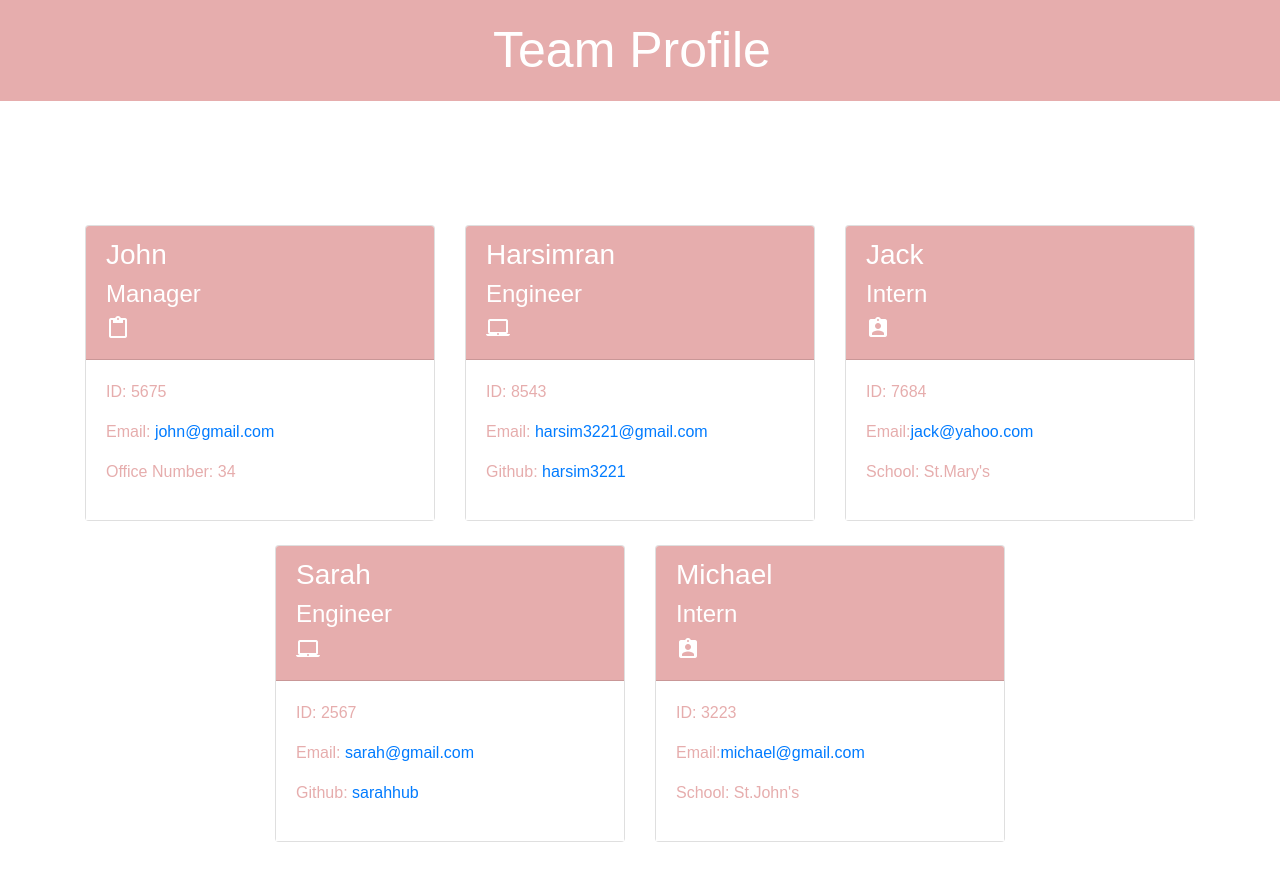
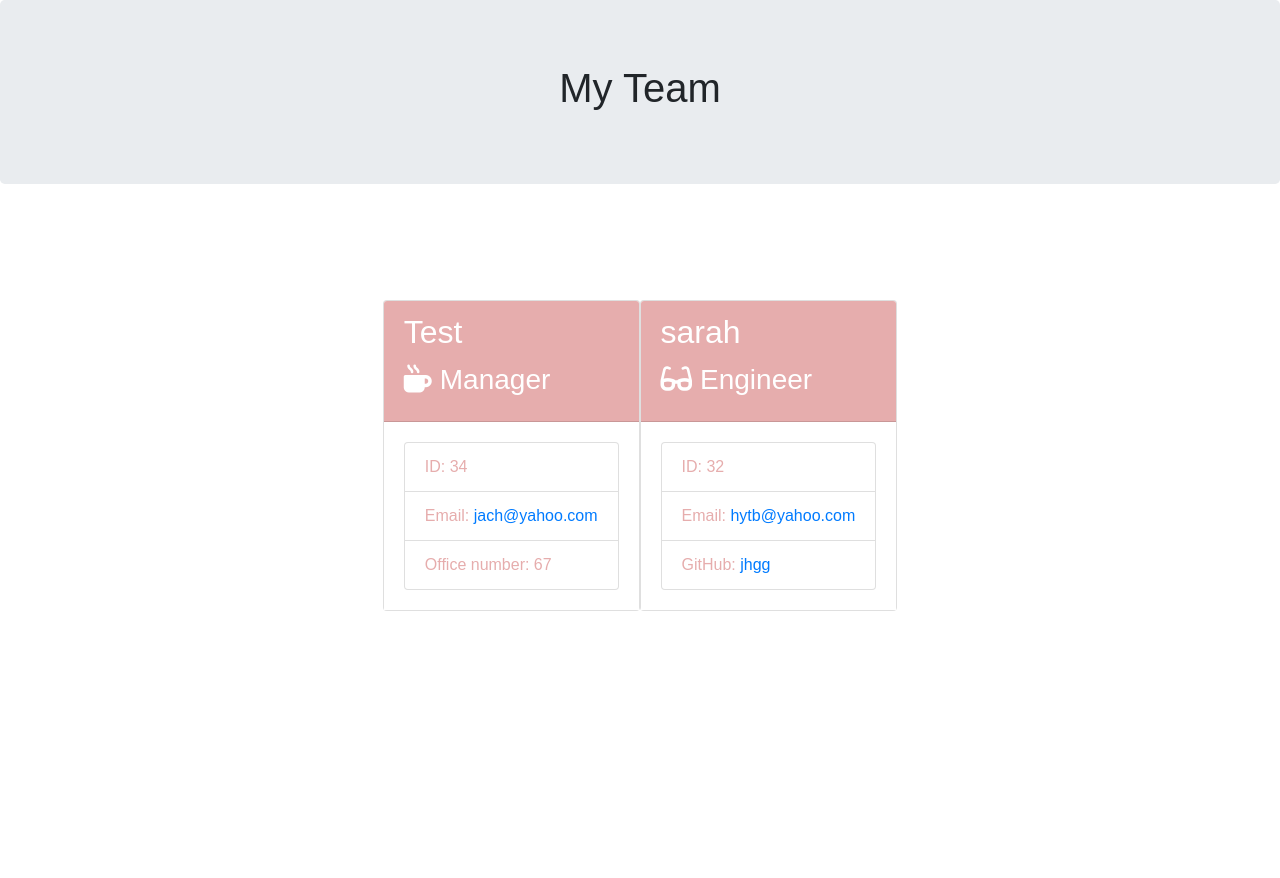
Before and after one commit to harsim3221/Team-Profile-Generator, a website: page starter/index.html in a window 1280 px wide. After the commit the page ends 800 px from the top, so only its background shows below. Drawn offline with nearby package versions, Linux system fonts and the light colour scheme.

Commit message:
Installed inquirer

```diff
--- a/starter/index.html
+++ b/starter/index.html
@@ -1,111 +1,60 @@
+
     <!DOCTYPE html>
 <html lang="en">
+
 <head>
-      <meta charset="UTF-8">
-      <meta name="viewport" content="width=device-width, initial-scale=1.0">
-      <title>Team Profile</title>
-      <link rel="stylesheet" href="https://cdnjs.cloudflare.com/ajax/libs/font-awesome/5.11.2/css/all.min.css">
-      <link href="https://fonts.googleapis.com/css?family=Public+Sans:300i,300,500&display=swap" rel="stylesheet">
-      <link rel="stylesheet" href="https://stackpath.bootstrapcdn.com/bootstrap/4.5.0/css/bootstrap.min.css" integrity="sha384-9aIt2nRpC12Uk9gS9baDl411NQApFmC26EwAOH8WgZl5MYYxFfc+NcPb1dKGj7Sk" crossorigin="anonymous">
-      <link href="https://fonts.googleapis.com/icon?family=Material+Icons" rel="stylesheet">
+    <meta charset="UTF-8" />
+    <meta name="viewport" content="width=device-width, initial-scale=1.0" />
+    <meta http-equiv="X-UA-Compatible" content="ie=edge" />
+    <title>My Team</title>
+    <link rel="stylesheet" href="https://stackpath.bootstrapcdn.com/bootstrap/4.3.1/css/bootstrap.min.css"
+        integrity="sha384-ggOyR0iXCbMQv3Xipma34MD+dH/1fQ784/j6cY/iJTQUOhcWr7x9JvoRxT2MZw1T" crossorigin="anonymous">
     <link rel="stylesheet" href="style.css">
+    <script src="https://kit.fontawesome.com/c502137733.js"></script>
 </head>
+
 <body>
-      <header>
-          <nav class="navbar" id="navbar">
-              <span class="navbar-brand mb-0 h1 w-100 text-center" id="navbar-text">Team Profile</span>
-          </nav>
-      </header>
-      <main>
+    <div class="container-fluid">
+        <div class="row">
+            <div class="col-12 jumbotron mb-3 team-heading">
+                <h1 class="text-center">My Team</h1>
+            </div>
+        </div>
+    </div>
     <div class="container">
-              <div class="row justify-content-center" id="team-cards">
+        <div class="row">
+            <div class="team-area col-12 d-flex justify-content-center">
 
-                  <!--Team Cards-->
-
-    <div class="col-4 mt-4">
-        <div class="card h-100">
+        <div class="card employee-card">
         <div class="card-header">
-                <h3>John</h3>
-                <h4>Manager</h4><i class="material-icons">content_paste</i>
+            <h2 class="card-title">Test</h2>
+            <h3 class="card-title"><i class="fas fa-mug-hot mr-2"></i>Manager</h3>
         </div>
-
         <div class="card-body">
-                <p class="id">ID: 5675</p>
-                <p class="email">Email: <a href="mailto:john@gmail.com">john@gmail.com</a></p>
-                <p class="office">Office Number: 34</p>
-            </div>
-
+            <ul class="list-group">
+                <li class="list-group-item">ID: 34</li>
+                <li class="list-group-item">Email: <a href="mailto:jach@yahoo.com">jach@yahoo.com</a></li>
+                <li class="list-group-item">Office number: 67</li>
+            </ul>
         </div>
     </div>
 
-    <div class="col-4 mt-4">
-        <div class="card h-100">
+        <div class="card employee-card">
     <div class="card-header">
-                <h3>Harsimran</h3>
-                <h4>Engineer</h4><i class="material-icons">laptop_mac</i>
+        <h2 class="card-title">sarah</h2>
+        <h3 class="card-title"><i class="fas fa-glasses mr-2"></i>Engineer</h3>
     </div>
-
     <div class="card-body">
-                <p class="id">ID: 8543</p>
-                <p class="email">Email: <a href="mailto:harsim3221@gmail.com">harsim3221@gmail.com</a></p>
-                <p class="github">Github: <a href="https://github.com/harsim3221">harsim3221</a></p>
-            </div>
-
-        </div>
-    </div>
-
-    <div class="col-4 mt-4">
-        <div class="card h-100">
-            <div class="card-header">
-                <h3>Jack</h3>
-                <h4>Intern</h4><i class="material-icons">assignment_ind</i>
-            </div>
-
-            <div class="card-body">
-                <p class="id">ID: 7684</p>
-                <p class="email">Email:<a href="mailto:jack@yahoo.com">jack@yahoo.com</a></p>
-                <p class="school">School: St.Mary's</p>
-            </div>
-    </div>
-</div>
-
-    <div class="col-4 mt-4">
-        <div class="card h-100">
-            <div class="card-header">
-                <h3>Sarah</h3>
-                <h4>Engineer</h4><i class="material-icons">laptop_mac</i>
-            </div>
-
-            <div class="card-body">
-                <p class="id">ID: 2567</p>
-                <p class="email">Email: <a href="mailto:sarah@gmail.com">sarah@gmail.com</a></p>
-                <p class="github">Github: <a href="https://github.com/sarahhub">sarahhub</a></p>
-            </div>
-
-        </div>
-    </div>
-
-    <div class="col-4 mt-4">
-        <div class="card h-100">
-            <div class="card-header">
-                <h3>Michael</h3>
-                <h4>Intern</h4><i class="material-icons">assignment_ind</i>
-            </div>
-
-            <div class="card-body">
-                <p class="id">ID: 3223</p>
-                <p class="email">Email:<a href="mailto:michael@gmail.com">michael@gmail.com</a></p>
-                <p class="school">School: St.John's</p>
-            </div>
+        <ul class="list-group">
+            <li class="list-group-item">ID: 32</li>
+            <li class="list-group-item">Email: <a href="mailto:hytb@yahoo.com">hytb@yahoo.com</a></li>
+            <li class="list-group-item">GitHub: <a href="https://github.com/jhgg" target="_blank" rel="noopener noreferrer">jhgg</a></li>
+        </ul>
     </div>
 </div>
 
             </div>
         </div>
-      </main>
-
+    </div>
 </body>
-  <script src="https://code.jquery.com/jquery-3.5.1.slim.min.js" integrity="sha384-DfXdz2htPH0lsSSs5nCTpuj/zy4C+OGpamoFVy38MVBnE+IbbVYUew+OrCXaRkfj" crossorigin="anonymous"></script>
-  <script src="https://cdn.jsdelivr.net/npm/popper.js@1.16.0/dist/umd/popper.min.js" integrity="sha384-Q6E9RHvbIyZFJoft+2mJbHaEWldlvI9IOYy5n3zV9zzTtmI3UksdQRVvoxMfooAo" crossorigin="anonymous"></script>
-  <script src="https://stackpath.bootstrapcdn.com/bootstrap/4.5.0/js/bootstrap.min.js" integrity="sha384-OgVRvuATP1z7JjHLkuOU7Xw704+h835Lr+6QL9UvYjZE3Ipu6Tp75j7Bh/kR0JKI" crossorigin="anonymous"></script>
 </html>
--- a/starter/index.js
+++ b/starter/index.js
@@ -201,7 +201,7 @@ const addEmployee = () => {
 
 // function to generate HTML page file using file system
 const writeFile = data => {
-    fs.writeFile('./starter/index.html', data, err => {
+    fs.writeFile('./index.html', data, err => {
         // if there is an error
         if (err) {
             console.log(err);
--- a/starter/lib/Manager.js
+++ b/starter/lib/Manager.js
@@ -15,6 +15,10 @@ class Manager extends Employee {
     getRole () {
         return "Manager";
     }
+
+    getOfficeNumber(){
+        return this.officeNumber
+    }
 }
 
 // to be exported
--- a/starter/package.json
+++ b/starter/package.json
@@ -12,7 +12,7 @@
   "author": "",
   "license": "ISC",
   "dependencies": {
-    "inquirer": "^9.2.15",
+    "inquirer": "^8.2.4",
     "jest": "^29.7.0"
   }
 }
```
Also changed, not shown: README.md, 1 other file. Lines whose indentation alone changed are shown as unchanged.
